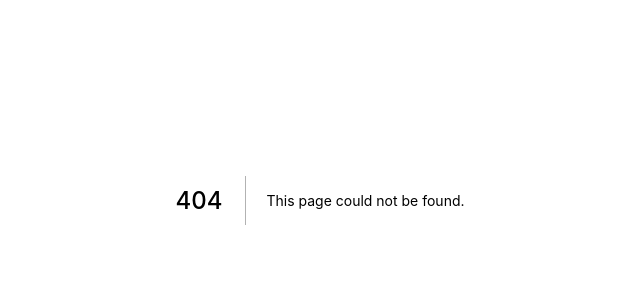
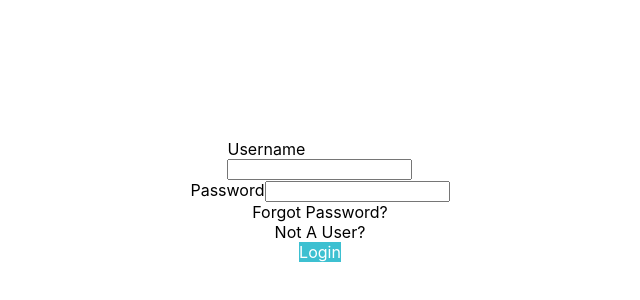
Before and after one commit to miridium-electrode/erp, a Next.js app in the folder web/: page /login in a window 1280 px wide. Before the commit this address had no page. Shown: the part 200-500 px from the top of the page, without its empty margins (320-960 px from the left). Built offline with nearby package versions, Linux system fonts and the light colour scheme.

Commit message:
skeleton login page

```diff
--- /dev/null
+++ b/web/pages/login/index.tsx
@@ -0,0 +1,25 @@
+import Background from '@components/background';
+import Container from '@components/container';
+import styles from './styles.module.scss';
+
+function Login() {
+    return (
+        <Background>
+            <Container forPage="sign-star">
+                <div className={styles.field}>
+                    <label htmlFor="username">Username</label>
+                    <input type="text" name="username"/>
+                </div>
+                <div className={styles.fiels}>
+                    <label htmlFor="pwd">Password</label>
+                    <input type="password" name="pwd"/>
+                </div>
+                <a href="#">Forgot Password?</a>
+                <a href="#">Not A User?</a>
+                <a href="#" className={styles.login_btn}>Login</a>
+            </Container>
+        </Background>
+    );
+}
+
+export default Login;
--- /dev/null
+++ b/web/pages/login/styles.module.scss
@@ -0,0 +1,16 @@
+.field {
+    display: flex;
+    flex-direction: column;
+}
+
+.login_btn {
+    background-color: hsl(187, 62%, 53%);
+    border: none;
+    text-align: center;
+    text-decoration: none;
+    cursor: pointer;
+    color: white;
+    &:hover {
+        background-color: hsl(198, 59%, 56%);
+    }
+}
```
